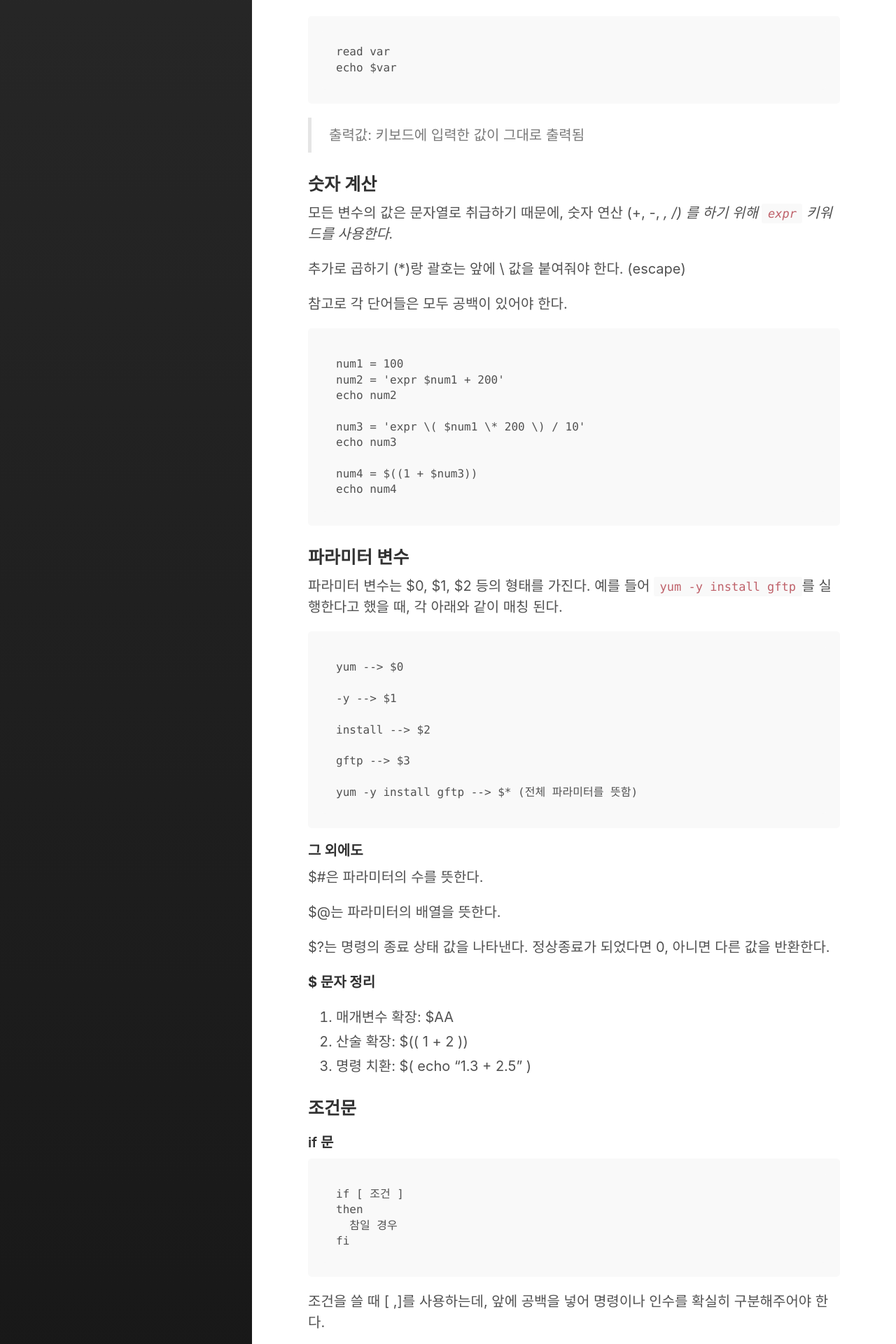
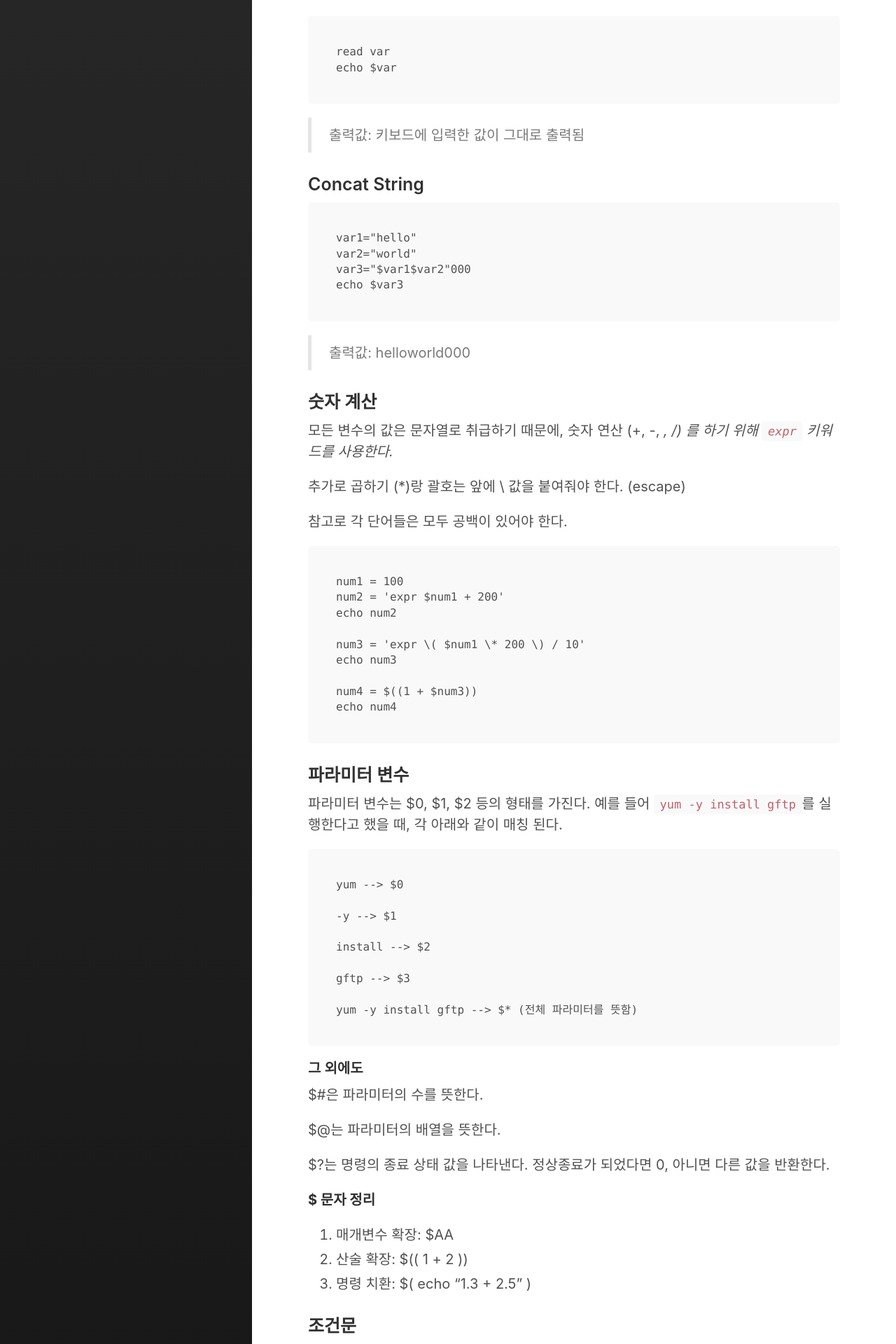
Before and after one commit to JaeGeunBang/JaeGeunBang.github.io, a Jekyll site: the page built from _posts/2019-02-24-shell script 기본.md, in a window 1280 px wide. Shown: the part 1644-3564 px from the top of the page at 70% size. Built offline with Jekyll 4.4.1, drawn with Linux system fonts in a browser that asks for light colours; some of the changed text lies outside the part shown.

Commit message:
concat string 내용 추가

````diff
--- a/_posts/2019-02-24-shell script 기본.md
+++ b/_posts/2019-02-24-shell script 기본.md
@@ -81,6 +81,19 @@ echo $var
 ```
 
 > 출력값: 키보드에 입력한 값이 그대로 출력됨
+
+
+
+### Concat String
+
+```
+var1="hello"
+var2="world"
+var3="$var1$var2"000
+echo $var3
+```
+
+> 출력값: helloworld000
 
 
 
````
